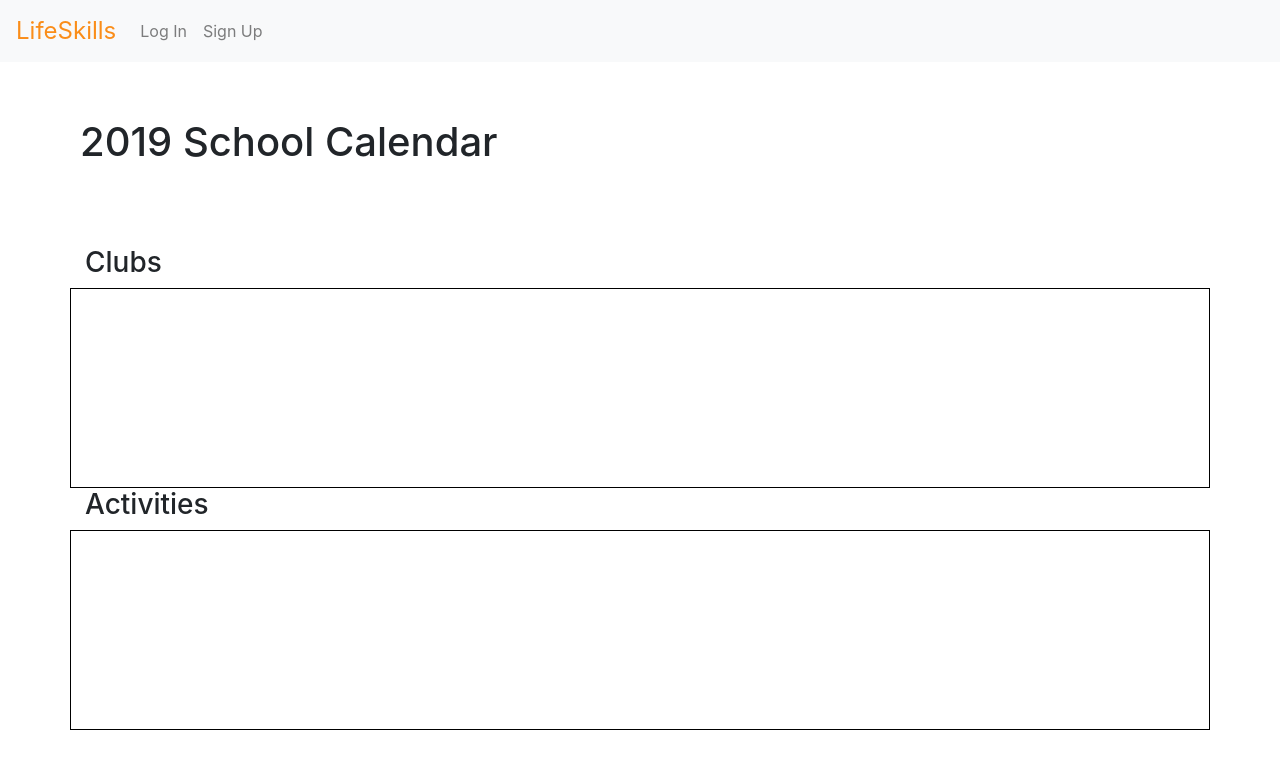
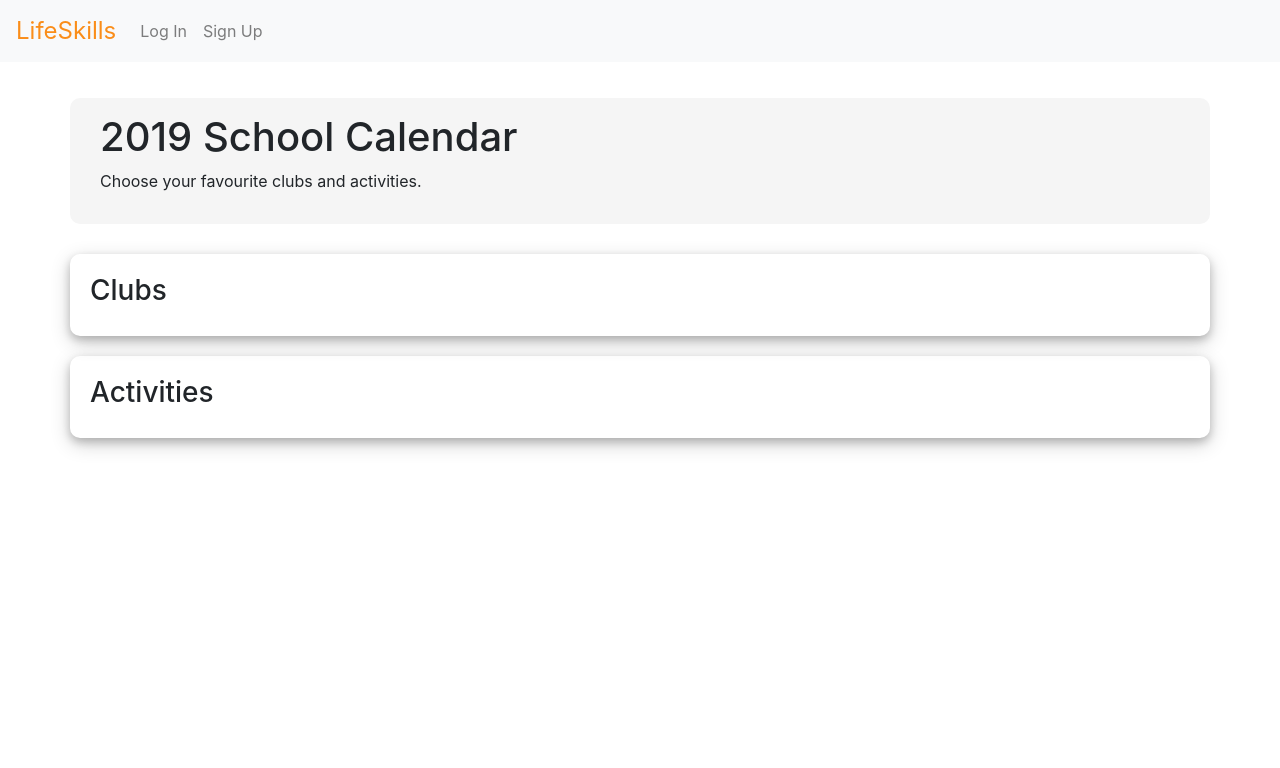
Before and after one commit to dwihdyn/lifeskill-fe, a React (Create React App) app: page /homepage in a window 1280 px wide. Shown: the top 768 px of the page. Built offline with nearby package versions, Linux system fonts and the light colour scheme; no server answers.

Commit message:
style for homepage

```diff
--- a/src/Pages/HomePage.js
+++ b/src/Pages/HomePage.js
@@ -1,13 +1,15 @@
 import React from "react";
 import axios from "axios";
-import { Container, Row } from "react-bootstrap";
+import "../styles/HomePage.css";
+
+import { Container, Row, Col } from "react-bootstrap";
 import { func } from "prop-types";
 
 class HomePage extends React.Component {
   state = {
     clubs: [],
     activities: [],
-    fullname: ''
+    fullname: ""
   };
 
   componentDidMount() {
@@ -25,44 +27,55 @@ class HomePage extends React.Component {
 
     axios
       .get("http://localhost:5000/api/v1/calendar/activity")
-      .then(function (response) {
+      .then(function(response) {
         console.log(response);
       })
 
-      .catch(function (error) {
+      .catch(function(error) {
         console.log(error);
       });
 
     axios
       .get("http://localhost:5000/api/v1/students/login")
       .then(response => {
-        console.log(response)
+        console.log(response);
         this.setState({
           fullname: response.data.full_name
-        })
+        });
       })
 
-      .catch(function (error) {
-        console.log(error)
+      .catch(function(error) {
+        console.log(error);
       });
-  };
+  }
 
   render() {
     let { clubs, activities, full_name } = this.state;
     return (
       <>
         <h2> Welcome back, {full_name}</h2>
+        <Container className="Homepage">
+          <Row className="Header-wrapper">
+            <Col className="Homepage-header">
+              <h1>2019 School Calendar</h1>
+              <p>Choose your favourite clubs and activities.</p>
+            </Col>
+          </Row>
 
-        <h1 style={{ margin: "80px" }}>2019 School Calendar</h1>
-        <Container>
-          <h3>Clubs</h3>
-          <Row style={{ height: "200px", border: "1px solid black" }}></Row>
-          <h3>Activities</h3>
-          <Row style={{ height: "200px", border: "1px solid black" }}></Row>
+          <Row className="Clubs-wrapper">
+            <h3 className="Clubs-header">Clubs</h3>
+            <Col>{/* INSERT CODE FOR SLIDER HERE */}</Col>
+          </Row>
+
+          <Row
+            className="Activities-wrapper"
+          >
+            <h3 className="Activities-header">Activities</h3>
+            <Col>{/* INSERT CODE FOR SLIDER HERE */}</Col>
+          </Row>
         </Container>
         {/* <MoreInfoCard />; */}
       </>
-
     );
   }
 }
--- a/src/Pages/StudentProfile.js
+++ b/src/Pages/StudentProfile.js
@@ -94,20 +94,20 @@ class StudentProfile extends React.Component {
     const { graph, id_number, full_name, accumulated_score } = this.state;
     let display_points;
 
-    if (graph === "weekly") {
-      display_points = (
-        <PointsWeekly
-          creativity_score={this.state.creativity_score}
-          leadership_score={this.state.leadership_score}
-          respect_score={this.state.respect_score}
-          accumulated_score={this.state.accumulated_score}
-        />
-      );
-    } else if (graph === "yearly") {
-      display_points = <PointsYearly />;
-    } else if (graph === "chartkick") {
-      display_points = <PointsChartKick />;
-    }
+    // if (graph === "weekly") {
+    //   display_points = (
+    //     <PointsWeekly
+    //       creativity_score={this.state.creativity_score}
+    //       leadership_score={this.state.leadership_score}
+    //       respect_score={this.state.respect_score}
+    //       accumulated_score={this.state.accumulated_score}
+    //     />
+    //   );
+    // } else if (graph === "yearly") {
+    //   display_points = <PointsYearly />;
+    // } else if (graph === "chartkick") {
+    //   display_points = <PointsChartKick />;
+    // }
 
     console.log(this.state.favourites);
     console.log(this.state.favActs);
@@ -190,7 +190,7 @@ class StudentProfile extends React.Component {
               <Row>
                 <Col className="Dashboard-progress">
                   {" "}
-                  <h3 className="Dashboard-progress-header">My Progress:</h3>
+                  <h3 className="Dashboard-progress-header">My Progress</h3>
                   {/* <ClubProgress></ClubProgress> */}
                   {/* render progress for clubs */}
                   {this.state.favourites.map(favourite => (
--- /dev/null
+++ b/src/styles/HomePage.css
@@ -0,0 +1,37 @@
+.Homepage {
+    width: 110vw;
+    height: 110vh;
+
+  }
+
+.Header-wrapper {
+    margin: 60px 0 30px 0;
+    background-color: whitesmoke;
+    border-radius: 10px;
+
+}
+
+.Homepage-header {
+    margin: 15px;
+
+}
+
+.Clubs-wrapper {
+    box-shadow: 0 4px 8px 0 rgba(0, 0, 0, 0.2), 0 6px 20px 0 rgba(0, 0, 0, 0.19);
+    border-radius: 10px;
+    margin: 0 0 20px 0;
+}
+
+.Clubs-header {
+    padding: 20px;
+}
+
+.Activities-wrapper {
+    box-shadow: 0 4px 8px 0 rgba(0, 0, 0, 0.2), 0 6px 20px 0 rgba(0, 0, 0, 0.19);
+    border-radius: 10px;
+    margin: 0 0 20px 0;
+}
+
+.Activities-header {
+    padding: 20px;
+}
```
